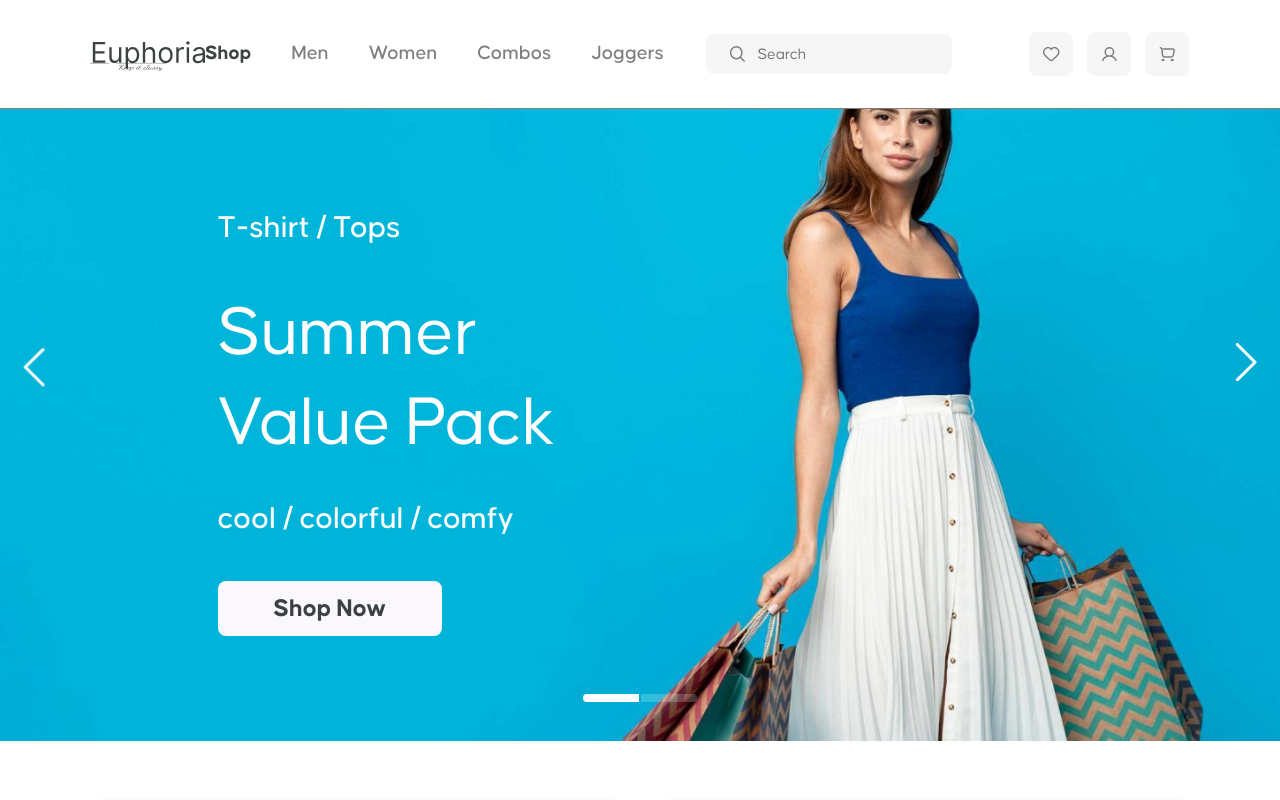
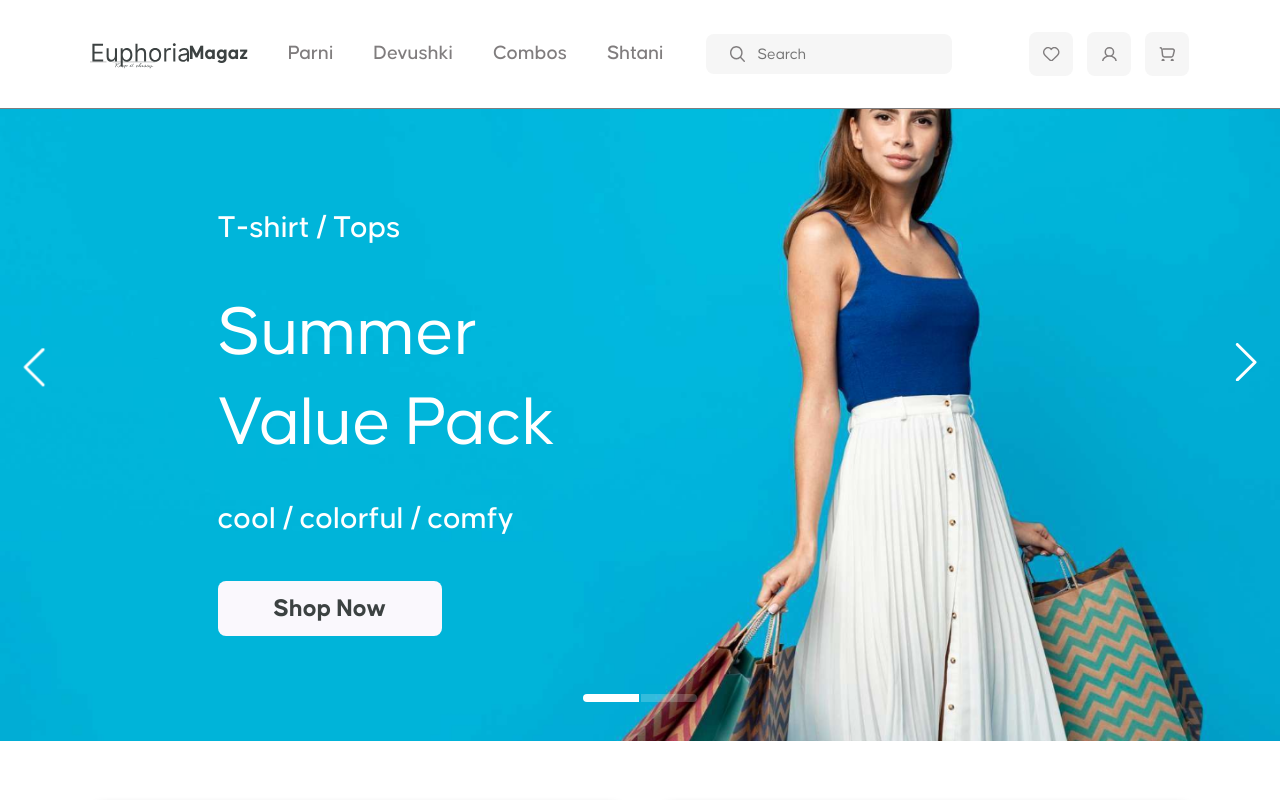
Before and after one commit to S1onny/Euphoria, a plain HTML site: page index.html in a window 1280 px wide. Shown: the top 800 px of the page. Drawn offline with Linux system fonts and the light colour scheme.

Commit message:
Change names in nav bar

```diff
--- a/index.html
+++ b/index.html
@@ -21,19 +21,19 @@
                         <nav class="header__nav-shop">
                             <ul class="header__nav-shop-list">
                                 <li class="header__nav-shop-item">
-                                    <a href="index.html" class="header__nav-shop-link">Shop</a>
+                                    <a href="index.html" class="header__nav-shop-link">Magaz</a>
                                 </li>
                                 <li class="header__nav-shop-item">
-                                    <a href="men.html" class="header__nav-shop-link">Men</a>
+                                    <a href="men.html" class="header__nav-shop-link">Parni</a>
                                 </li>
                                 <li class="header__nav-shop-item">
-                                    <a href="women.html" class="header__nav-shop-link">Women</a>
+                                    <a href="women.html" class="header__nav-shop-link">Devushki</a>
                                 </li>
                                 <li class="header__nav-shop-item">
                                     <a href="combos.html" class="header__nav-shop-link">Combos</a>
                                 </li>
                                 <li class="header__nav-shop-item">
-                                    <a href="joggers.html" class="header__nav-shop-link">Joggers</a>
+                                    <a href="joggers.html" class="header__nav-shop-link">Shtani</a>
                                 </li>
                             </ul>
                         </nav>
```
